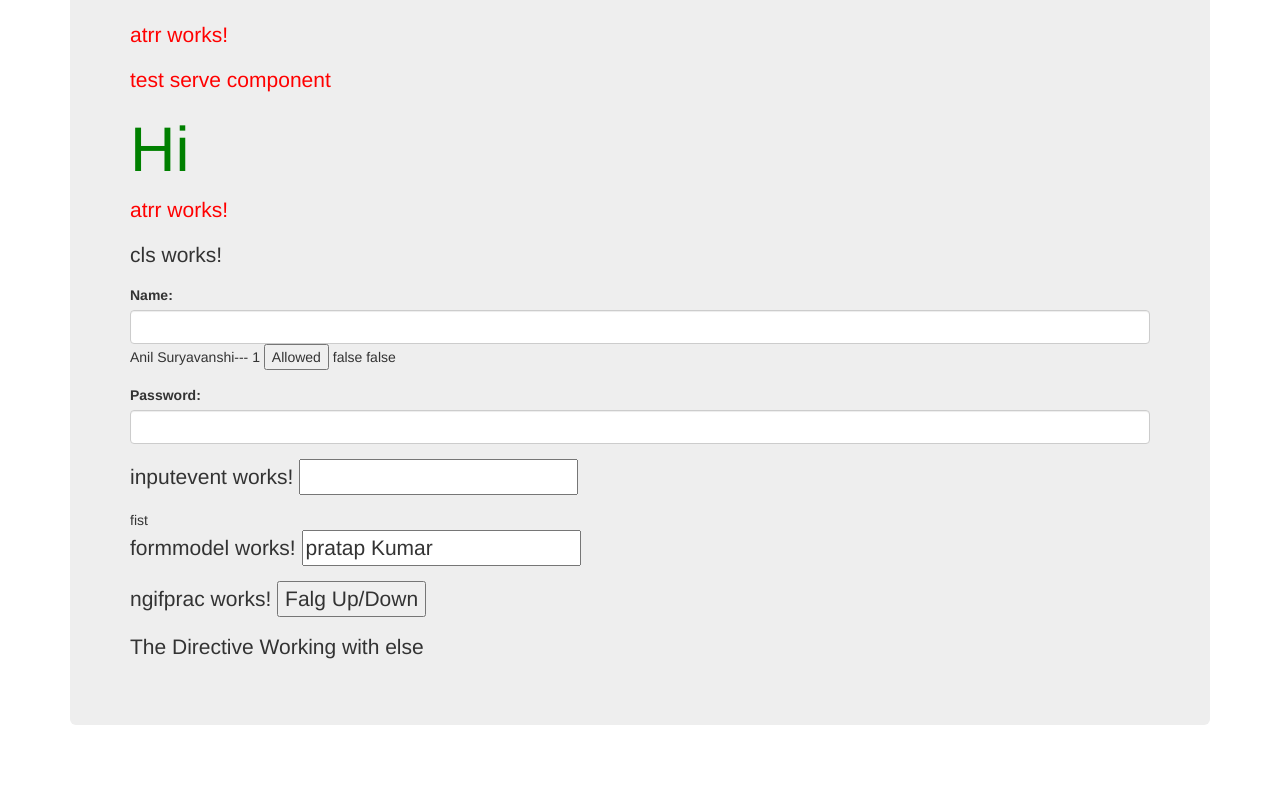
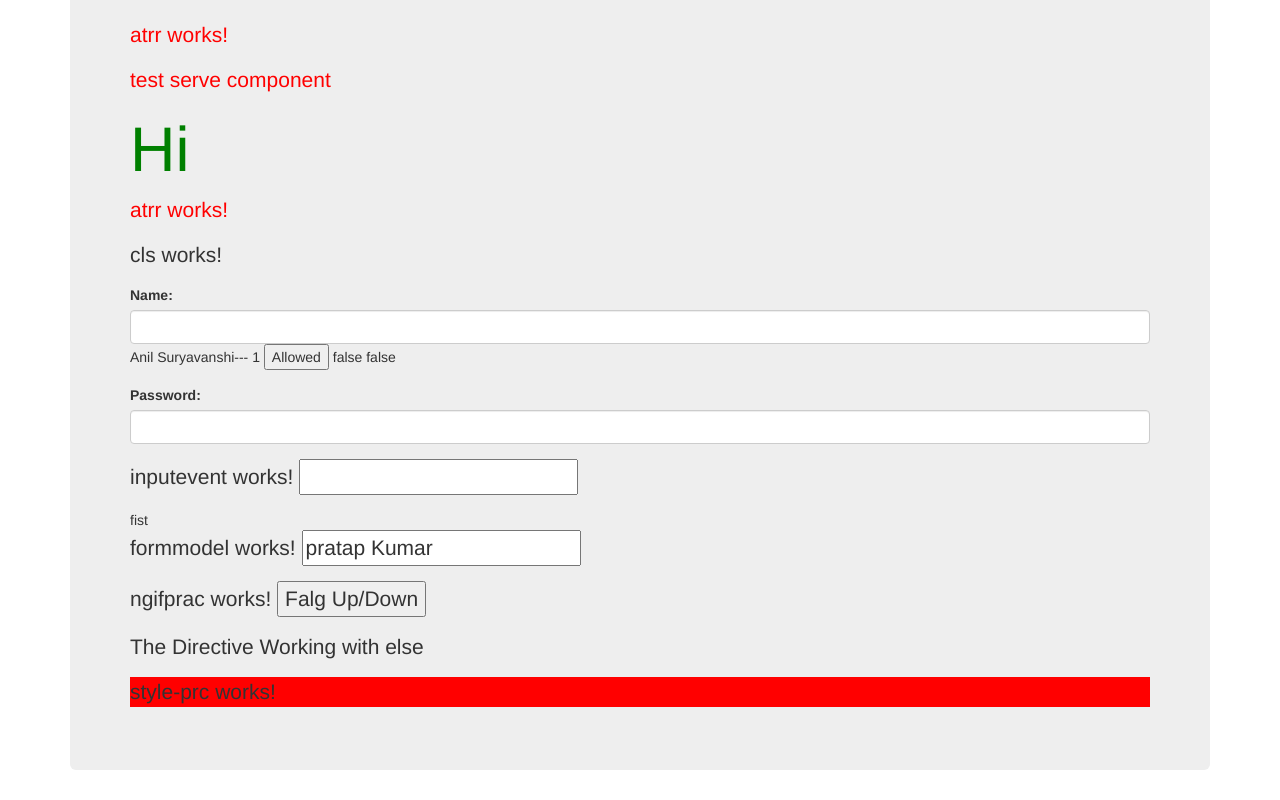
Before and after one commit to acharyaks90Academy/angular2-Tut, an Angular app: page / in a window 1280 px wide. Shown: the part 452-1252 px from the top of the page. Before the commit the page ends 1207 px from the top, so only its background shows below. Built offline with nearby package versions, Linux system fonts and the light colour scheme.

Commit message:
style implemented

```diff
--- a/src/app/app.component.html
+++ b/src/app/app.component.html
@@ -32,5 +32,6 @@
          <app-inputevent></app-inputevent>
          <app-formmodel></app-formmodel>
          <app-ngifprac></app-ngifprac>
+         <app-style-prc></app-style-prc>
       </div>
     </div>
--- a/src/app/app.module.ts
+++ b/src/app/app.module.ts
@@ -11,6 +11,7 @@ import { ClsComponent } from './cls/cls.component';
 import { InputeventComponent } from './inputevent/inputevent.component';
 import { FormmodelComponent } from './formmodel/formmodel.component';
 import { NgifpracComponent } from './ngifprac/ngifprac.component';
+import { StylePrcComponent } from './style-prc/style-prc.component';
 
 
 @NgModule({
@@ -22,7 +23,8 @@ import { NgifpracComponent } from './ngifprac/ngifprac.component';
     ClsComponent,
     InputeventComponent,
     FormmodelComponent,
-    NgifpracComponent
+    NgifpracComponent,
+    StylePrcComponent
   ],
   imports: [
     BrowserModule,
--- /dev/null
+++ b/src/app/style-prc/style-prc.component.html
@@ -0,0 +1,3 @@
+<p [ngStyle]="{backgroundColor:getColor()}">
+  style-prc works!
+</p>
--- /dev/null
+++ b/src/app/style-prc/style-prc.component.ts
@@ -0,0 +1,20 @@
+import { Component, OnInit } from '@angular/core';
+
+@Component({
+  selector: 'app-style-prc',
+  templateUrl: './style-prc.component.html',
+  styleUrls: ['./style-prc.component.css']
+})
+export class StylePrcComponent implements OnInit {
+
+  status:boolean= true;
+  constructor() { }
+
+  ngOnInit() {
+  }
+
+  getColor(){
+   return this.status == true? 'red':'green';
+  }
+
+}
```
Also changed, not shown: src/app/style-prc/style-prc.component.css (added), 1 other file (tests, documents, lock files or other folders).
